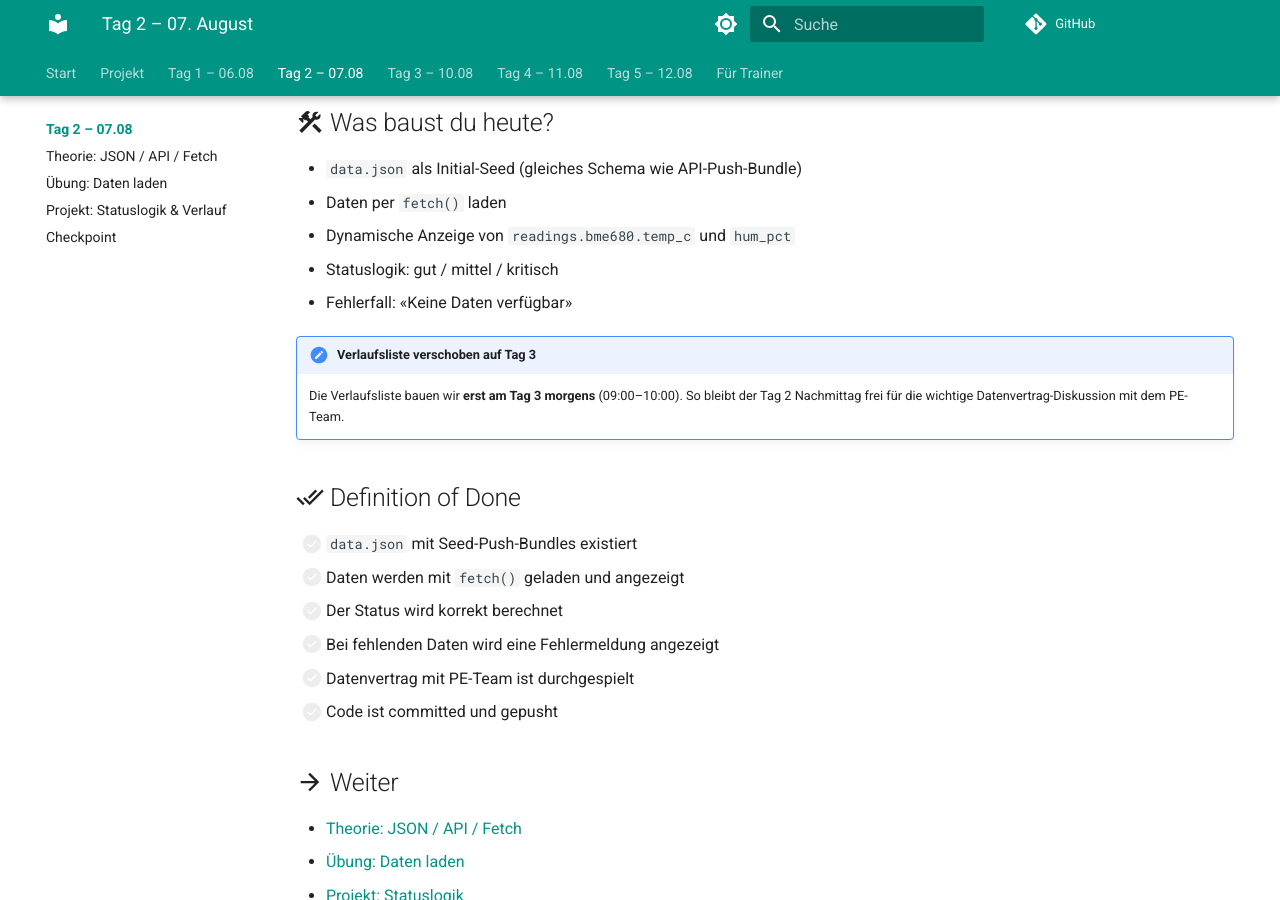
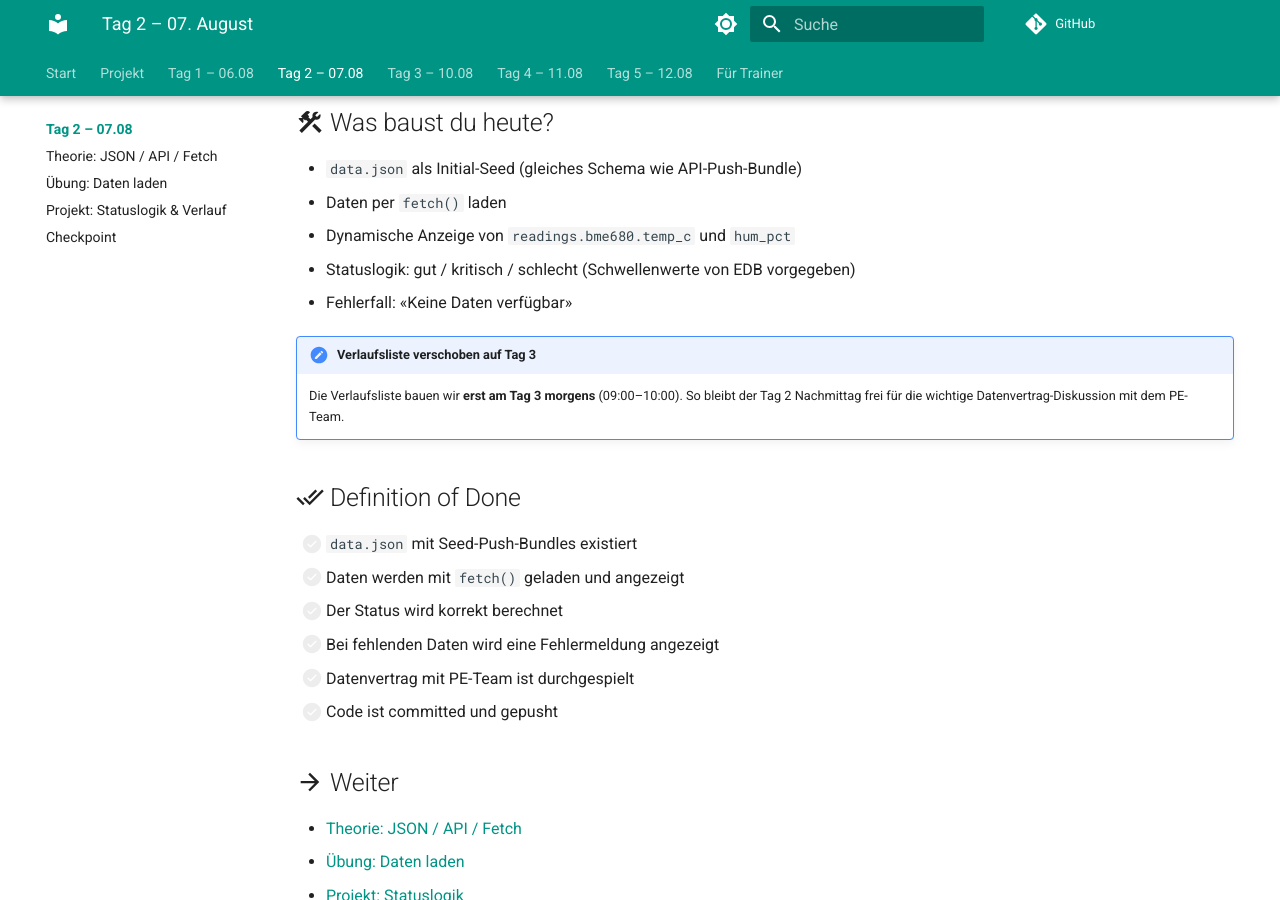
Before and after one commit to HeiligerG/ae-raumklima-bootcamp, an MkDocs documentation site: the page built from docs/tag-2/index.md, in a window 1280 px wide and 900 px high, scrolled down 1244 px. Built offline with MkDocs 1.6.1 and Material for MkDocs 9.7.7, drawn with Linux system fonts in a browser that asks for light colours; comment, search, counter and statistics services are not loaded.

Commit message:
fix(tag-2): index.md 'mittel' -> 'schlecht' + EDB-Hinweis
Statt 'Statuslogik: gut / mittel / kritisch' jetzt
'Statuslogik: gut / kritisch / schlecht (Schwellenwerte
von EDB vorgegeben)'.

Das konsolidiert das 3-Werte-Modell und macht die EDB-
Verantwortung fuer die Schwellen sichtbar.

```diff
--- a/docs/tag-2/index.md
+++ b/docs/tag-2/index.md
@@ -36,7 +36,7 @@ Am Ende des Tages lädt deine App Daten aus dem SuvaSense-Push-Bundle-Format (od
 - `data.json` als Initial-Seed (gleiches Schema wie API-Push-Bundle)
 - Daten per `fetch()` laden
 - Dynamische Anzeige von `readings.bme680.temp_c` und `hum_pct`
-- Statuslogik: gut / mittel / kritisch
+- Statuslogik: gut / kritisch / schlecht (Schwellenwerte von EDB vorgegeben)
 - Fehlerfall: «Keine Daten verfügbar»
 
 !!! note "Verlaufsliste verschoben auf Tag 3"
```
